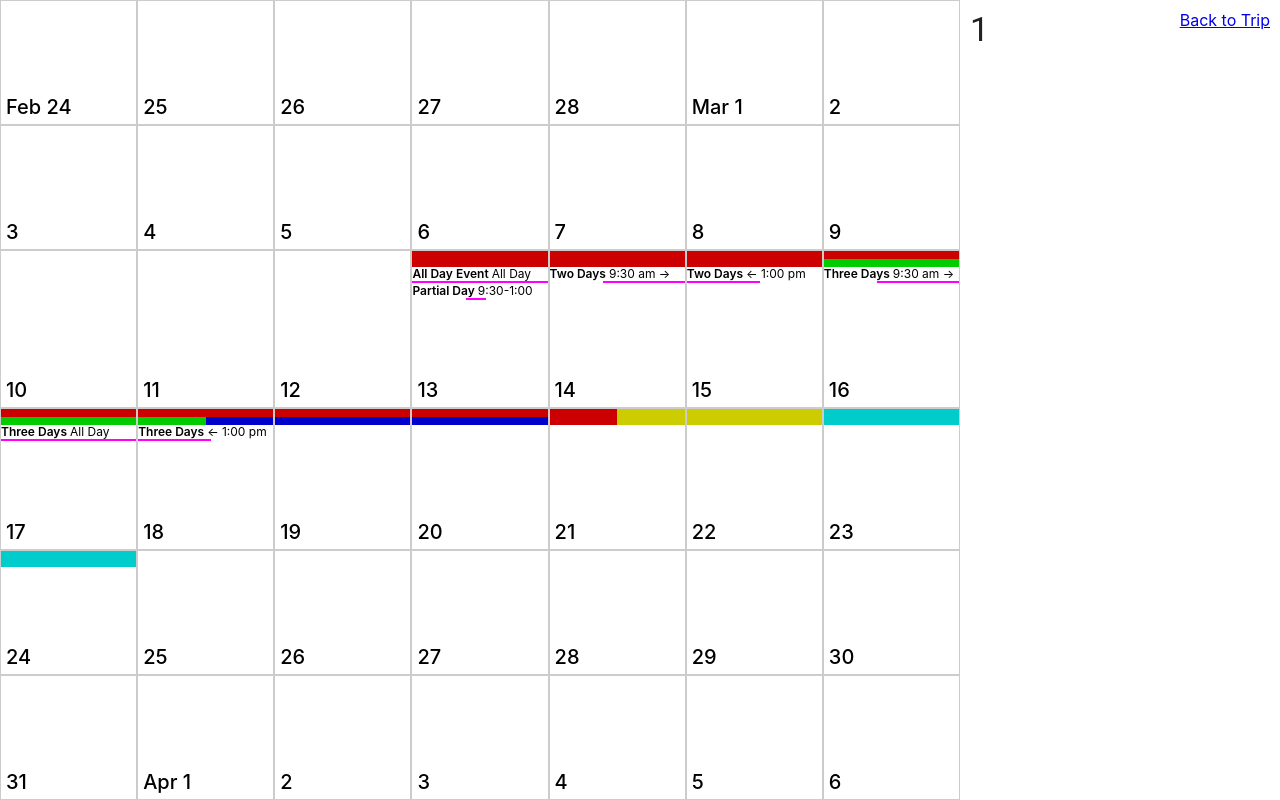
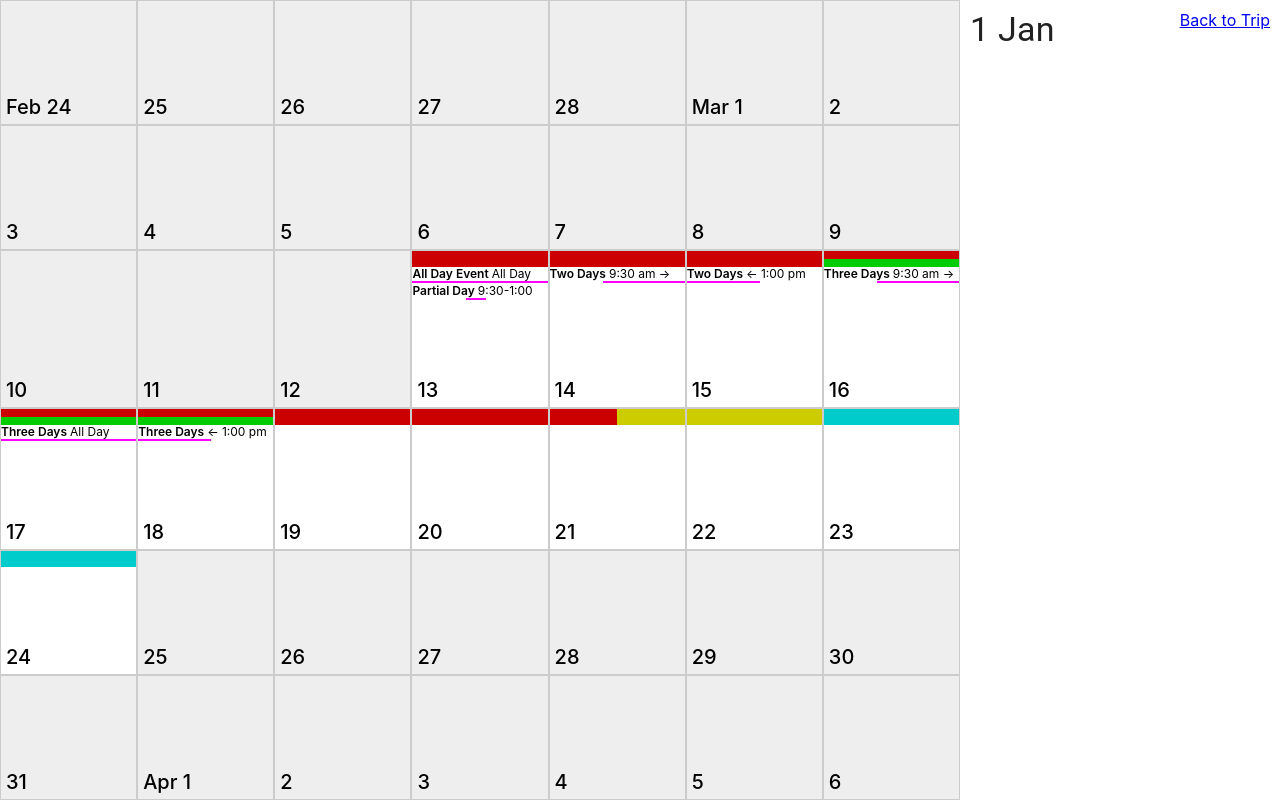
Before and after one commit to dupersaurus/travelcal, a React (Create React App) app: page /day/1 in a window 1280 px wide. Built offline with nearby package versions, Linux system fonts and the light colour scheme.

Commit message:
do some refactoring, add default trip

```diff
--- a/src/App.js
+++ b/src/App.js
@@ -9,15 +9,27 @@ import './App.css';
 import Calendar from "./containers/CalendarContainer"
 import SidebarRouter from "./components/sidebar"
 
-import {addDestination} from "./actions/destinations"
+import {updateTripName, updateTripDates} from "./actions/trip"
+import {addDestination, updateOrigin, updateDestination} from "./actions/destinations"
 import {addEvent, updateEventName, updateEventDate} from "./actions/events"
 
 const store = createStore(travelCalApp);
+
+store.dispatch(updateTripName("Test Vacation"))
+store.dispatch(updateTripDates("2019-03-13", "2019-03-24"))
+
 store.dispatch(addDestination(1, "2019-03-13", "2019-03-21", "#c00"))
+store.dispatch(updateOrigin(1, "RDU"))
+store.dispatch(updateDestination(1, "Paris"))
 store.dispatch(addDestination(2, "2019-03-16", "2019-03-18", "#0c0"))
-store.dispatch(addDestination(3, "2019-03-18", "2019-03-20", "#00c"))
+store.dispatch(updateOrigin(2, "Paris"))
+store.dispatch(updateDestination(2, "Geneva"))
 store.dispatch(addDestination(4, "2019-03-21", "2019-03-22", "#cc0"))
+store.dispatch(updateOrigin(4, "Paris"))
+store.dispatch(updateDestination(4, "London"))
 store.dispatch(addDestination(5, "2019-03-23", "2019-03-24", "#0cc"))
+store.dispatch(updateOrigin(5, "London"))
+store.dispatch(updateDestination(5, "Edinburgh"))
 
 store.dispatch(addEvent(1))
 store.dispatch(updateEventName(1, "All Day Event"))
--- a/src/components/calendar/Calendar.js
+++ b/src/components/calendar/Calendar.js
@@ -2,7 +2,7 @@ import React, { Component } from 'react'
 import './Calendar.css'
 import CalendarDay from "./CalendarDay"
 
-import {DESTINATION_DATE_FORMAT} from "../../dateUtils"
+import {DESTINATION_DATE_FORMAT} from "../../utils/dateUtils"
 
 const moment = require('moment');
 
--- a/src/components/calendar/CalendarDay.js
+++ b/src/components/calendar/CalendarDay.js
@@ -2,7 +2,8 @@ import React, { Component } from 'react'
 import './CalendarDay.css'
 import CalendarEvent from "./CalendarEvent"
 
-import {EVENT_DATE_FORMAT} from "../../dateUtils"
+import {EVENT_DATE_FORMAT} from "../../utils/dateUtils"
+import {doDestinationsOverlap} from "../../utils/destination"
 
 const moment = require("moment");
 const classnames = require("classnames");
@@ -104,7 +105,7 @@ export default class CalendarDay extends Component {
         // if end date equals start date, then the two don't overlap
         //
         if (matches.length === 2) {
-            isOverlap = !(matches[0].start === matches[1].end || matches[0].end === matches[1].start);
+            isOverlap = doDestinationsOverlap(matches[0], matches[1]);
         }
 
         body = (
--- a/src/components/calendar/CalendarEvent.js
+++ b/src/components/calendar/CalendarEvent.js
@@ -1,5 +1,5 @@
 import React, { Component } from 'react'
-import { EVENT_DATE_FORMAT, MINUTES_IN_DAY, isEventAllDay } from "../../dateUtils"
+import { EVENT_DATE_FORMAT, MINUTES_IN_DAY, isEventAllDay } from "../../utils/dateUtils"
 
 import "./CalendarEvent.css"
 
--- a/src/components/day/index.js
+++ b/src/components/day/index.js
@@ -8,17 +8,23 @@ import {
     TextField
   } from '@material-ui/core';
 
+const moment = require("moment");
+
 export default class Day extends Component {
     render() {
         return (
             <div>
                 <div>
                     <Grid container justify="space-between">
-                        <Typography component="h4" variant="h4">{this.props.match.params.date}</Typography>
+                        <Typography component="h4" variant="h4">{this.drawTitle()}</Typography>
                         <Link to="/">Back to Trip</Link>
                     </Grid>
                 </div>
             </div>
         )
     }
+
+    drawTitle() {
+        return moment(this.props.match.params.date).format("D MMM")
+    }
 }
--- /dev/null
+++ b/src/utils/destination.js
@@ -0,0 +1,31 @@
+import {DESTINATION_DATE_FORMAT} from "./dateUtils"
+
+const moment = require("moment");
+
+/**
+ * Returns if two given destinations are overlapping or not
+ * @param {Object} a The first destination
+ * @param {Object} b The last destination
+ * @returns {boolean}
+ */
+export function doDestinationsOverlap(a, b) {
+    const aStart = moment(a.start, DESTINATION_DATE_FORMAT);
+    const aEnd = moment(a.end, DESTINATION_DATE_FORMAT);
+    const bStart = moment(b.start, DESTINATION_DATE_FORMAT);
+    const bEnd = moment(b.end, DESTINATION_DATE_FORMAT);
+
+    return (
+        (bStart.isBetween(aStart, aEnd, "day", "[]") && bEnd.isBetween(aStart, aEnd, "day", "[]")) ||
+        (aStart.isBetween(bStart, bEnd, "day", "[]") && aEnd.isBetween(bStart, bEnd, "day", "[]"))
+    )
+}
+
+/**
+ * Returns if two given destinations are consecutive or not
+ * @param {Object} a The first destination
+ * @param {Object} b The last destination
+ * @returns {boolean}
+ */
+export function doDestinationsJoin(a, b) {
+    return a.start === b.end || a.end === b.start;
+}
```
Also changed, not shown: src/utils/dateUtils.js (renamed from src/dateUtils.js).
